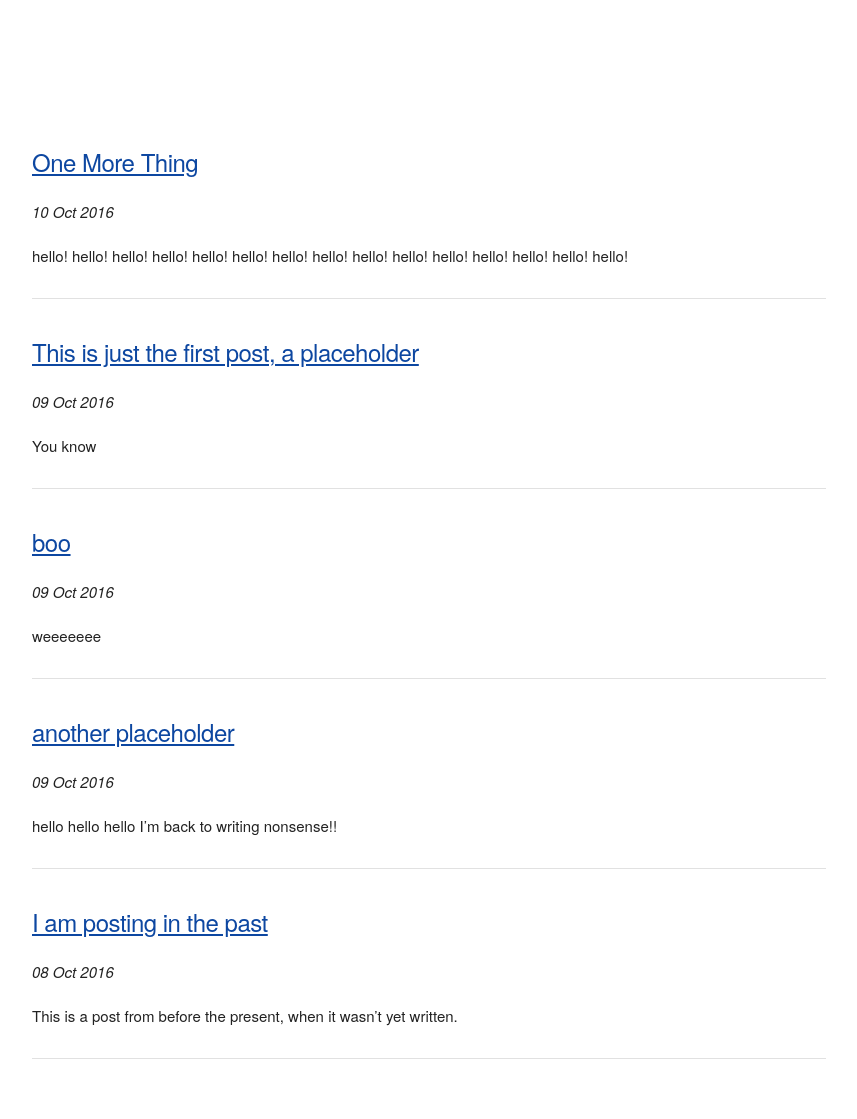
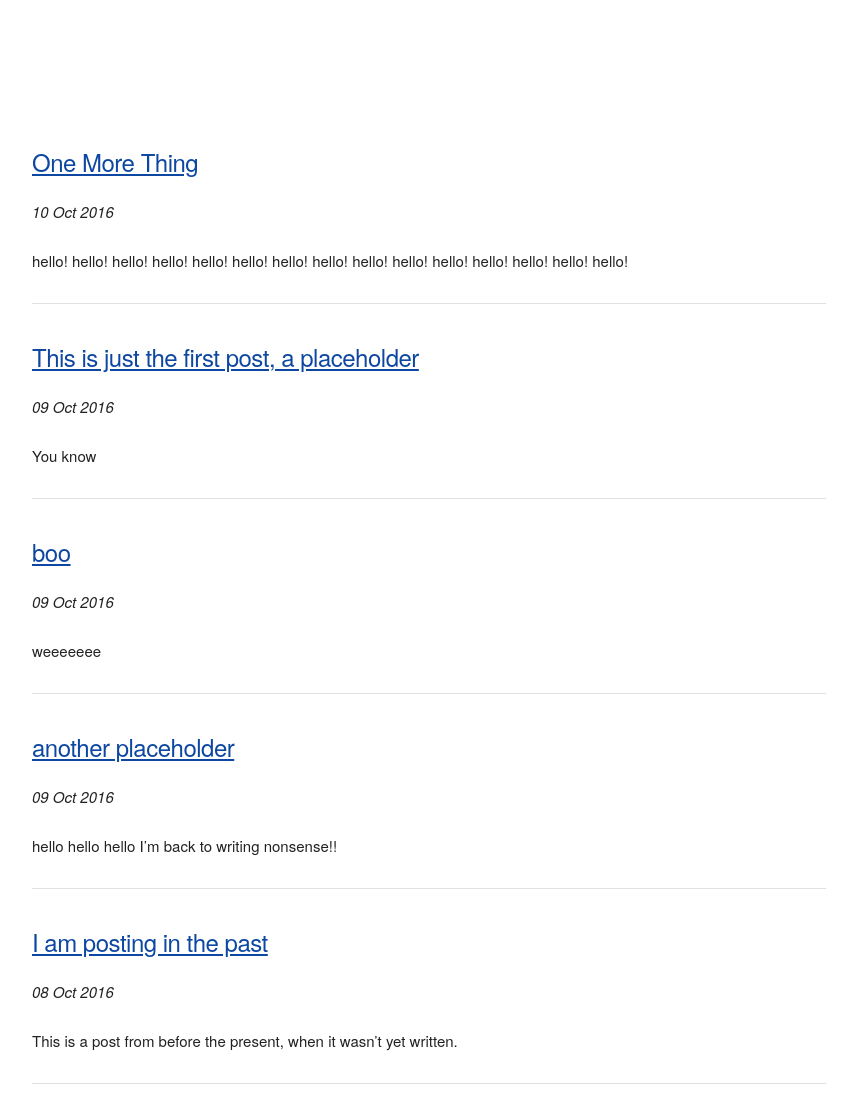
Before and after one commit to mt-trash/mt-trash.github.io, a Jekyll site: the page built from index.html, in a window 1280 px wide. Shown: the whole page, without its empty margins (128-985 px from the left). Built offline with Jekyll 4.4.1, drawn with Linux system fonts in a browser that asks for light colours; the list of posts is cut into pages by our own code; before the commit the page ends 1094 px from its top, so only the background shows below that.

Commit message:
Update index.html

```diff
--- a/index.html
+++ b/index.html
@@ -5,7 +5,8 @@
 <div class="row">
   <div class="ten columns" style="margin-top: 15%">
     {% for post in paginator.posts %}
-      <h5><a href="{{ post.url }}" title="{{ post.title }}">{{ post.title }}</a></h5> <h6><i>{{ post.date | date_to_string }}</i></h6>{{ post.excerpt }}<hr>
+      <h5><a href="{{ post.url }}" title="{{ post.title }}">{{ post.title }}</a></h5>
+      <p><i>{{ post.date | date_to_string }}</i></p>{{ post.excerpt }}<hr>
     {% endfor %}
   </div>
 </div>
```
